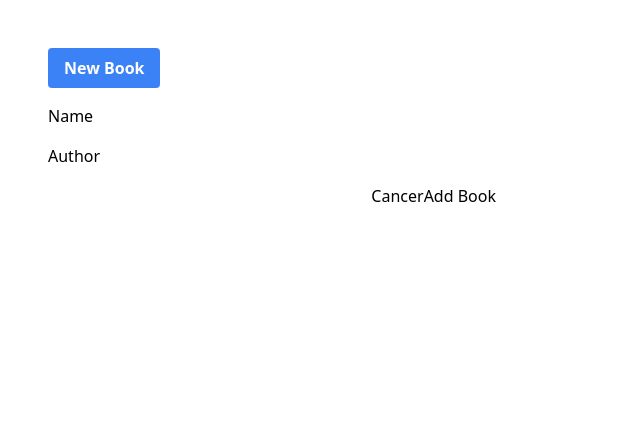
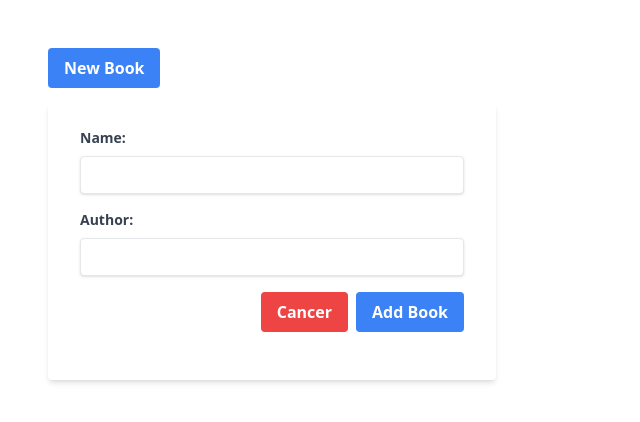
Before and after one commit to byiringiroscar/Interactive-Book-with-django-htmx-and-hyperscript, a Django app: page / in a window 1280 px wide. Shown: the top 422 px of the page, without its empty margins (0-640 px from the left). Run offline with Django 4.2, Linux system fonts and the light colour scheme; some libraries are stand-ins or nearby versions.

Commit message:
Update bookform.html

```diff
--- a/core/templates/partials/bookform.html
+++ b/core/templates/partials/bookform.html
@@ -2,22 +2,22 @@
 
 
 <div id="add-book-form">
-    <form action="">
+    <form class="bg-white shadow-md rounded px-8 pt-6 pb-8 mb-4">
         <div class="mb-4">
-            {{ form.name.label }}
-            {% render_field form.name %}
+            {{ form.name|add_label_class:"block text-gray-700 text-sm font-bold mb-2" }}
+            {% render_field form.name class="shadow appearance-none border rounded w-full py-2 px-3 text-gray-700 leading-tight focus:outline-none focus:shadow-outline" %}
             {{ form.name.errors }}
         </div>
         <div class="mb-4">
-            {{ form.author.label }}
-            {% render_field form.author %}
+            {{ form.author|add_label_class:"block text-gray-700 text-sm font-bold mb-2" }}
+            {% render_field form.author class="shadow appearance-none border rounded w-full py-2 px-3 text-gray-700 leading-tight focus:outline-none focus:shadow-outline" %}
             {{ form.author.errors }}
         </div>
 
 
         <div class="flex justify-end">
-            <button type="button">Cancer</button>
-            <button type="button">Add Book</button>
+            <button class="bg-red-500 hover:bg-red-700 text-white font-bold py-2 px-4 rounded mb-4 mr-2" type="button">Cancer</button>
+            <button class="bg-blue-500 hover:bg-blue-700 text-white font-bold py-2 px-4 rounded mb-4" type="button">Add Book</button>
         </div>
     </form>
 </div>
```
